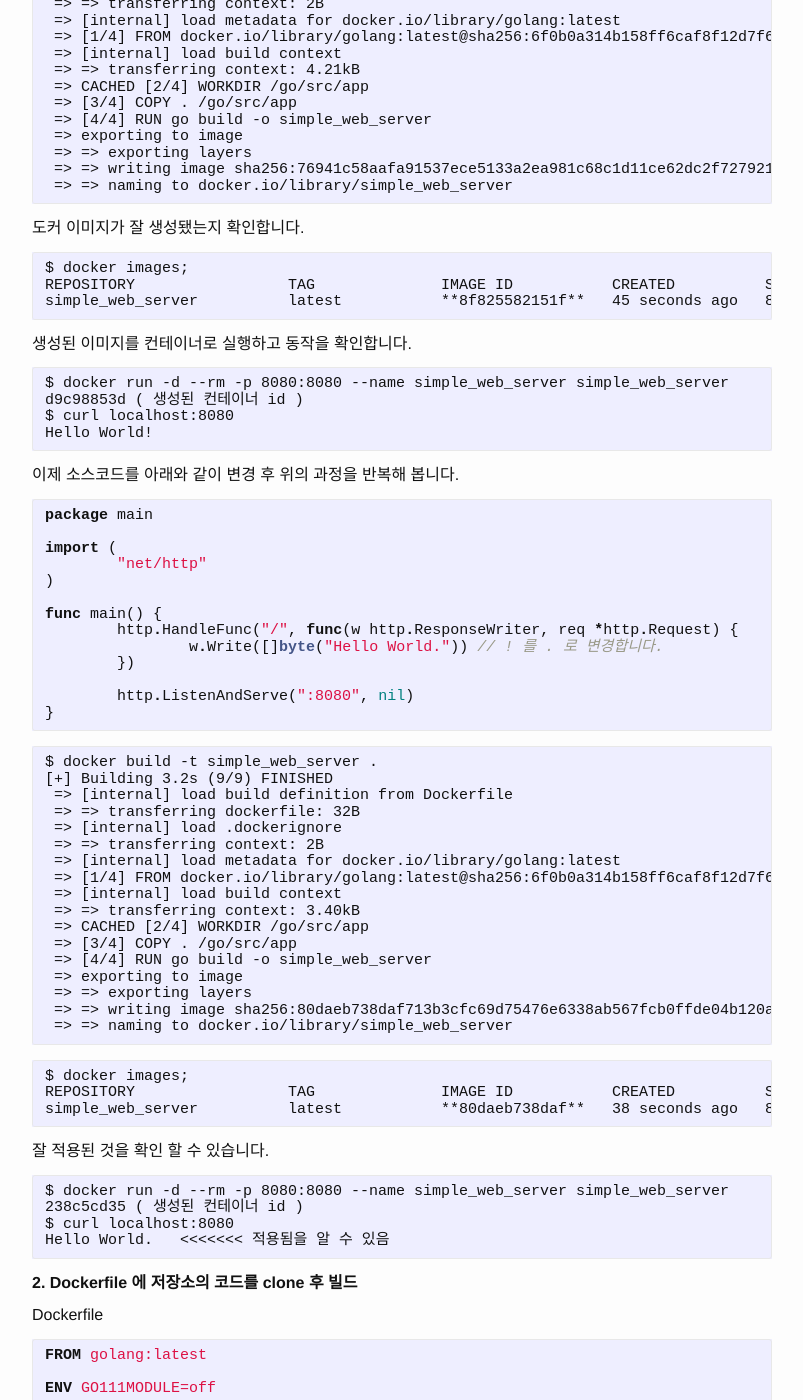
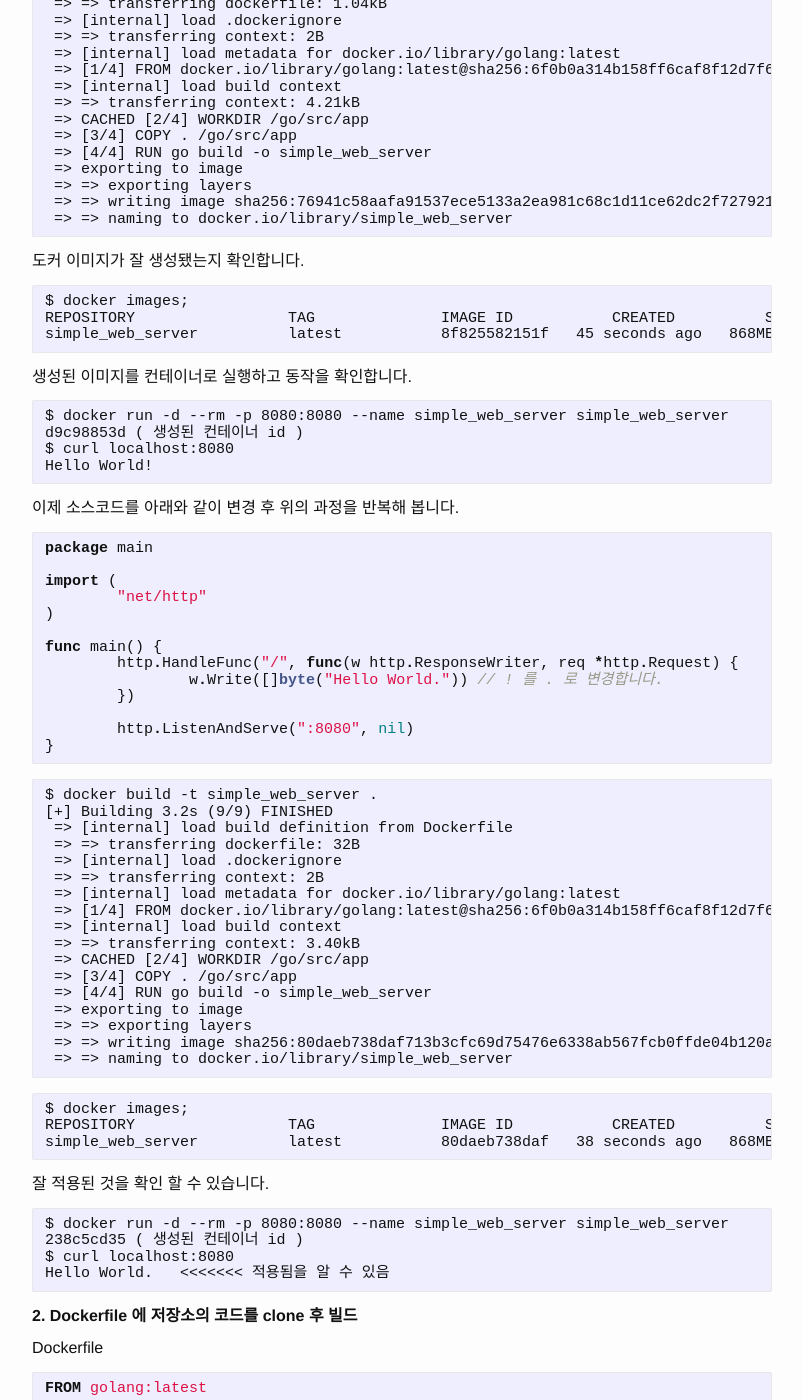
Before and after one commit to battlecook/battlecook.github.io, a Jekyll site: the page built from _posts/2021-05-23-source-code-docker-image-build.md, in a window 1280 px wide and 1400 px high, scrolled down 1361 px. Shown: the whole window, without its empty margins (238-1041 px from the left). Built offline with Jekyll 4.4.1, drawn with Linux system fonts in a browser that asks for light colours; comment, search, counter and statistics services are not loaded; some of the changed text lies outside the part shown.

Commit message:
잘못작성된 내용 제거

````diff
--- a/_posts/2021-05-23-source-code-docker-image-build.md
+++ b/_posts/2021-05-23-source-code-docker-image-build.md
@@ -38,7 +40,7 @@ func main() {
 1. 소스코드에 Dockerfile 을 넣고 현재 디렉토리를 COPY 명령어를 이용해 복사 후 빌드
 2. Dockerfile 에 저장소의 코드를 clone 후 빌드
 
-두 가지 경우를 도커파일로 빌드해 이미지를 만들어 보겠습니다.
+두 가지 경우를 도커파일로 빌드해 이미지를 만들어 보겠습니다. <br>
 
 **1. 소스코드에 Dockerfile 을 넣고 현재 디렉토리를 COPY 명령어를 이용해 복사 후 빌드**
 
@@ -93,7 +95,7 @@ $ docker build -t simple_web_server .
 ```docker
 $ docker images;
 REPOSITORY                 TAG              IMAGE ID           CREATED          SIZE
-simple_web_server          latest           **8f825582151f**   45 seconds ago   868MB
+simple_web_server          latest           8f825582151f   45 seconds ago   868MB
 ```
 
 생성된 이미지를 컨테이너로 실행하고 동작을 확인합니다.
@@ -146,7 +148,7 @@ $ docker build -t simple_web_server .
 ```docker
 $ docker images;
 REPOSITORY                 TAG              IMAGE ID           CREATED          SIZE
-simple_web_server          latest           **80daeb738daf**   38 seconds ago   868MB
+simple_web_server          latest           80daeb738daf   38 seconds ago   868MB
 ```
 
 잘 적용된 것을 확인 할 수 있습니다.
````
Also changed, not shown: other parts of _posts/2021-05-23-source-code-docker-image-build.md (+5 -3 lines).
